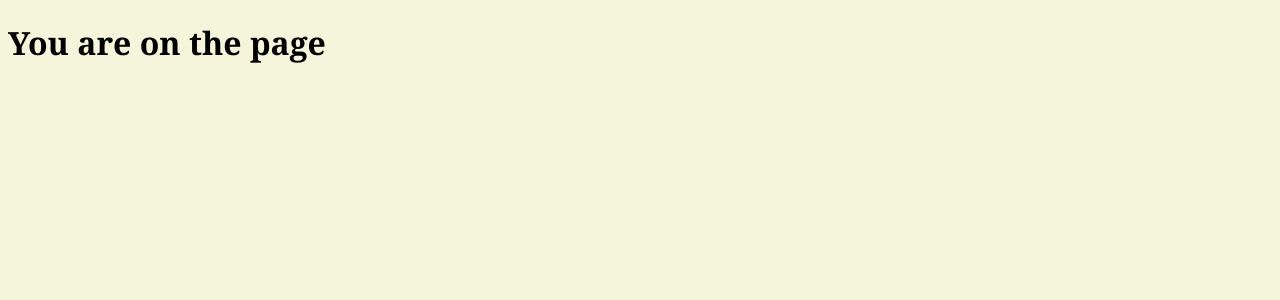
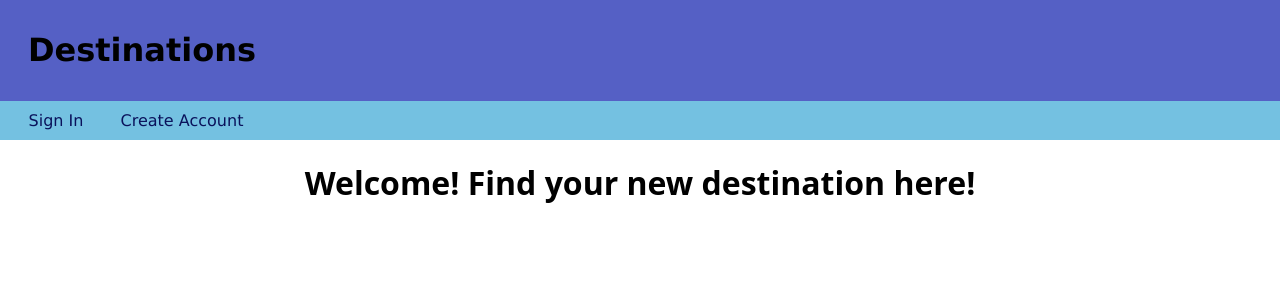
Before and after one commit to katie-bishop-7/Assignment3, a Django app: page / in a window 1280 px wide. Shown: the top 300 px of the page. Run offline with Django 4.2, Linux system fonts and the light colour scheme.

Commit message:
Updated css and html files

```diff
--- a/Assignment3/Assignment3/static/styles.css
+++ b/Assignment3/Assignment3/static/styles.css
@@ -1,5 +1,70 @@
+
+:root {
+    --background_color: rgb(255, 255, 255);
+    --grad_color: linear-gradient(rgb(116, 193, 225),rgb(210, 150, 143));
+    --primary_color: rgb(85, 96, 197);
+    --dark_color: rgb(10, 18, 91);
+    --secondary_color: rgb(116, 193, 225);
+    --accent_color: rgb(210, 143, 143);
+}
+
+
 body {
-    background-color: beige;
-    margin: 10 px;
-    font-family: Cambria, Cochin, Georgia, Times, 'Times New Roman', serif;
+    background-color: var(--background_color);
+    margin: 0px;
+    font-family:system-ui, -apple-system, BlinkMacSystemFont, 'Segoe UI', Roboto, Oxygen, Ubuntu, Cantarell, 'Open Sans', 'Helvetica Neue', sans-serif;
+    text-align: center;
 }
+
+.banner {
+    padding: 10px;
+    font-family: 'Lucida Sans', 'Lucida Sans Regular', 'Lucida Grande', 'Lucida Sans Unicode', Geneva, Verdana, sans-serif;
+}
+#primary-banner {
+    background-color: var(--primary_color);
+    text-align: left;
+    padding-left: 1.75em;
+}
+
+#secondary-banner {
+    background-color: var(--secondary_color);
+    text-align: right;
+}
+
+#banner-box {
+    width: 20%;
+    align-items: right;
+}
+
+#banner-buttons {
+    display: flex;
+    justify-content: space-around;
+}
+
+.inv-link {
+    text-decoration: none;
+    color: var(--dark_color);
+}
+
+form {
+    display: block;
+    flex-direction: column;
+    justify-content: space-around;
+    border-width: 2px;
+    background-color: var(--secondary_color);
+    padding: 15px;
+    width: 25%;
+    border-top-left-radius: 10%;
+    border-bottom-right-radius: 10%;
+    border-color: var(--primary_color);
+    margin-left: 25%;
+    margin-top: 10%
+}
+
+label {
+    width: 70%;
+}
+
+button {
+    width: auto;
+}
--- a/Assignment3/core/templates/core/index.html
+++ b/Assignment3/core/templates/core/index.html
@@ -1,14 +1,32 @@
 {% load static %}
 <!DOCTYPE html>
 <html lang="en">
+
 <head>
     <meta charset="UTF-8">
     <meta name="viewport" content="width=device-width, initial-scale=1.0">
     <link rel="stylesheet" href="{% static 'static/styles.css' %}">
     <title>Document</title>
 </head>
+
 <body>
-    <h1>You are on the page</h1>
+    <div class="banner" id="primary-banner">
+        <h1>
+            Destinations
+        </h1>
+    </div>
+
+    <div class="banner" id="secondary-banner">
+        <div id="banner-box">
+        <div id="banner-buttons">
+            <a href="sessions/new/" class="inv-link">Sign In</a>
+            <a href="users/new/" class="inv-link">Create Account</a>
+        </div>
+    </div>
+    </div>
+
+    <h1>Welcome! Find your new destination here!</h1>
 
 </body>
+
 </html>
--- a/Assignment3/core/views.py
+++ b/Assignment3/core/views.py
@@ -4,7 +4,7 @@ def index(request):
     return render(request, "core/index.html")
 
 def new_user(request):
-    return render(request, "core/index.html")
+    return render(request, "core/new_user.html")
 
 def new_session(request):
     return render(request, "core/index.html")
```
Also changed, not shown: Assignment3/core/templates/core/new_user.html (added, +54 -0 lines).
